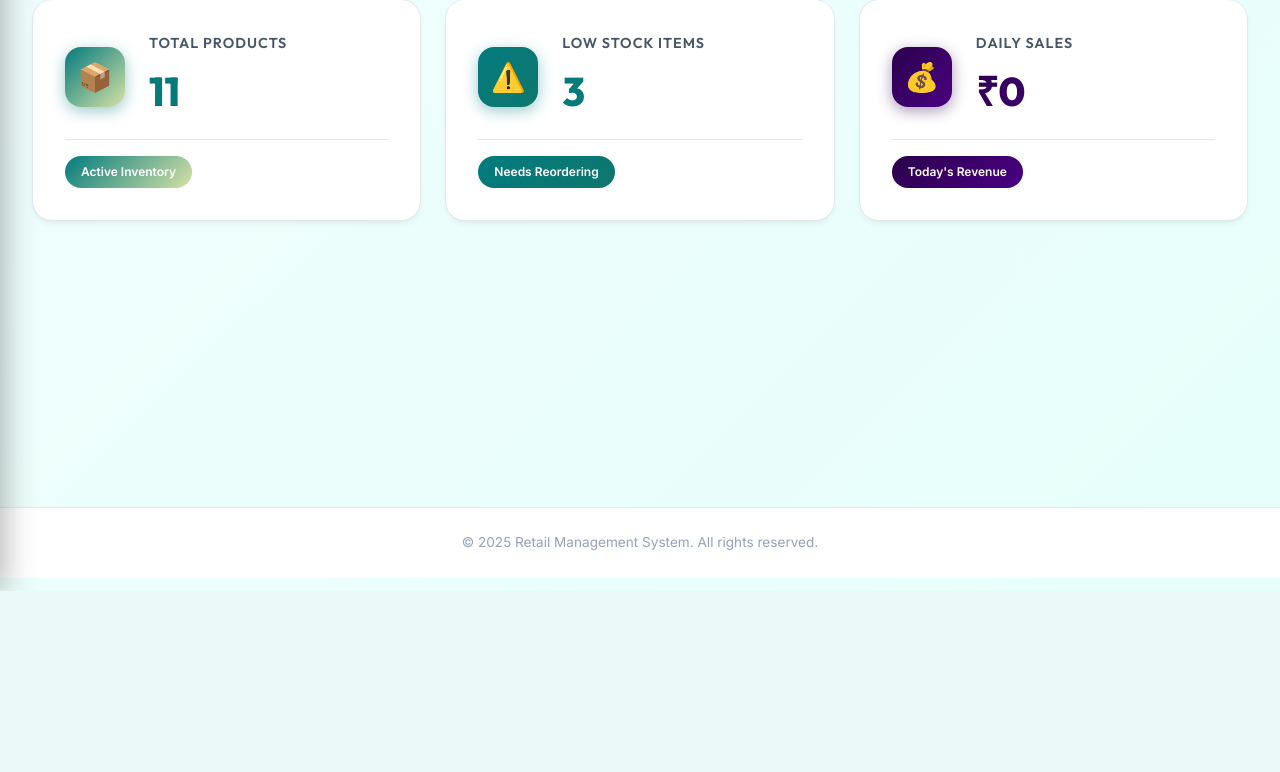
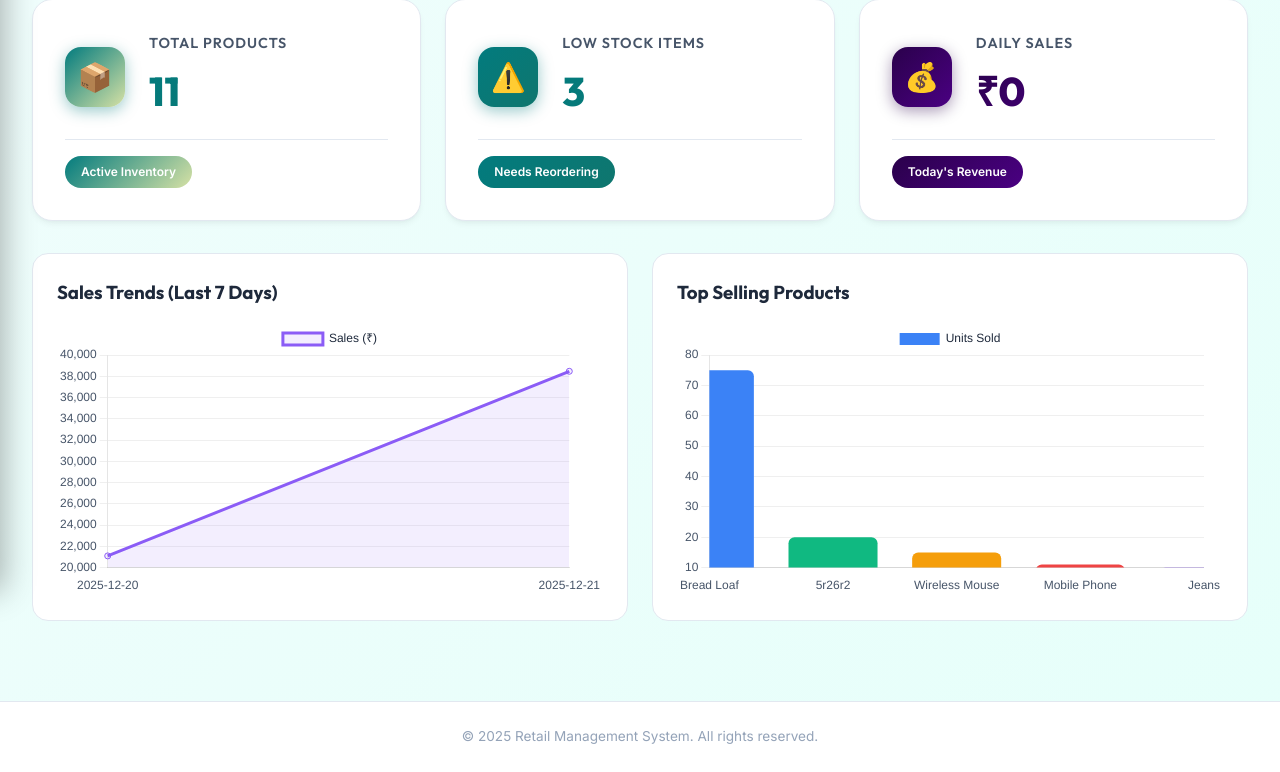
Before and after one commit to RakshitKashyap1/Retail-Management-System_Point-of-Sale, a Django app: page /inventory/dashboard/ in a window 1280 px wide. Shown: the part 209-981 px from the top of the page. Before the commit the page ends 800 px from the top, so only its background shows below. Run offline with Django 5.2, Linux system fonts and the light colour scheme; a user stored in the database is signed in; data comes from the database, SQL or seed files in the repository.

Commit message:
Add inventory analytics dashboard with charts and RBAC
Introduces a new analytics dashboard for inventory managers with sales trends and top-selling products visualized using Chart.js. Adds a dashboard analytics API endpoint, new role-based access decorators, and updates navigation to enforce RBAC for dashboard and product links. Updates templates to display analytics charts and restricts inventory access to managers and admins.

```diff
--- /dev/null
+++ b/rms_pos/core/decorators.py
@@ -0,0 +1,41 @@
+from django.contrib.auth.decorators import user_passes_test
+from django.core.exceptions import PermissionDenied
+
+def admin_required(function=None):
+    """
+    Decorator for views that checks that the user is logged in and is an admin.
+    """
+    actual_decorator = user_passes_test(
+        lambda u: u.is_active and (u.is_superuser or u.is_admin()),
+        login_url='login',
+        redirect_field_name=None
+    )
+    if function:
+        return actual_decorator(function)
+    return actual_decorator
+
+def manager_required(function=None):
+    """
+    Decorator for views that checks that the user is logged in and is a manager or admin.
+    """
+    actual_decorator = user_passes_test(
+        lambda u: u.is_active and (u.is_superuser or u.is_admin() or u.is_manager()),
+        login_url='login',
+        redirect_field_name=None
+    )
+    if function:
+        return actual_decorator(function)
+    return actual_decorator
+
+def cashier_required(function=None):
+    """
+    Decorator for views that checks that the user is logged in and is a cashier, manager, or admin.
+    """
+    actual_decorator = user_passes_test(
+        lambda u: u.is_active and (u.is_superuser or u.is_admin() or u.is_manager() or u.is_cashier()),
+        login_url='login',
+        redirect_field_name=None
+    )
+    if function:
+        return actual_decorator(function)
+    return actual_decorator
--- a/rms_pos/inventory/urls.py
+++ b/rms_pos/inventory/urls.py
@@ -3,6 +3,7 @@ from . import views
 
 urlpatterns = [
     path('dashboard/', views.dashboard, name='inventory_dashboard'),
+    path('dashboard/api/analytics/', views.dashboard_analytics_api, name='dashboard_analytics_api'),
     path('products/', views.product_list, name='product_list'),
 
     path('products/add/', views.add_product, name='add_product'),
--- a/rms_pos/inventory/views.py
+++ b/rms_pos/inventory/views.py
@@ -1,34 +1,83 @@
 from django.shortcuts import render, redirect, get_object_or_404
-from django.contrib.auth.decorators import login_required, user_passes_test
+from django.contrib.auth.decorators import login_required
 from django.contrib import messages
+from django.db.models import Sum, Count, F
+from django.db.models.functions import TruncMonth, TruncDay
+from django.utils import timezone
+from django.http import JsonResponse
 from .models import Product, Category, InventoryLog
 from .forms import ProductForm
-
-def is_manager_or_admin(user):
-    return user.is_authenticated and (user.is_manager() or user.is_admin())
+from core.decorators import manager_required
 
 @login_required
-@user_passes_test(is_manager_or_admin)
+@manager_required
 def dashboard(request):
-    from pos.models import Sale
-    from django.db.models import Sum
-    from django.utils import timezone
+    from pos.models import Sale, SaleItem
 
     today = timezone.now().date()
     daily_sales = Sale.objects.filter(created_at__date=today).aggregate(Sum('total_amount'))['total_amount__sum'] or 0
 
     total_products = Product.objects.count()
-    low_stock = Product.objects.filter(stock_quantity__lte=10).count()
+    low_stock_count = Product.objects.filter(stock_quantity__lte=10).count()
+
+    # Top Selling Products Logic for Template (optional, can be loaded via API)
+    top_selling = SaleItem.objects.values('product__name')\
+        .annotate(total_qty=Sum('quantity'))\
+        .order_by('-total_qty')[:5]
 
     context = {
         'total_products': total_products,
-        'low_stock': low_stock,
-        'daily_sales': daily_sales
+        'low_stock': low_stock_count,
+        'daily_sales': daily_sales,
+        'top_selling': top_selling
     }
     return render(request, 'inventory/dashboard.html', context)
 
 @login_required
-@user_passes_test(is_manager_or_admin)
+@manager_required
+def dashboard_analytics_api(request):
+    """API endpoint for dashboard charts"""
+    from pos.models import Sale, SaleItem
+    import datetime
+
+    # 1. Top Selling Products
+    top_products = SaleItem.objects.values('product__name')\
+        .annotate(total_qty=Sum('quantity'))\
+        .order_by('-total_qty')[:5]
+
+    top_products_data = {
+        'labels': [item['product__name'] for item in top_products],
+        'data': [item['total_qty'] for item in top_products]
+    }
+
+    # 2. Low Stock Alerts
+    low_stock_items = Product.objects.filter(stock_quantity__lte=10).values('name', 'stock_quantity')[:10]
+    low_stock_data = {
+        'labels': [item['name'] for item in low_stock_items],
+        'data': [item['stock_quantity'] for item in low_stock_items]
+    }
+
+    # 3. Seasonal Trends (Last 7 Days Sales)
+    last_7_days = timezone.now().date() - datetime.timedelta(days=7)
+    sales_trend = Sale.objects.filter(created_at__date__gte=last_7_days)\
+        .annotate(day=TruncDay('created_at'))\
+        .values('day')\
+        .annotate(total=Sum('total_amount'))\
+        .order_by('day')
+
+    sales_trend_data = {
+        'labels': [item['day'].strftime('%Y-%m-%d') for item in sales_trend],
+        'data': [float(item['total']) for item in sales_trend]
+    }
+
+    return JsonResponse({
+        'top_products': top_products_data,
+        'low_stock': low_stock_data,
+        'sales_trend': sales_trend_data
+    })
+
+@login_required
+@manager_required
 def product_list(request):
     status = request.GET.get('stock_status', 'all')
     products = Product.objects.select_related('category').all()
@@ -48,10 +97,8 @@ def product_list(request):
         'title': title
     })
 
-
-
 @login_required
-@user_passes_test(is_manager_or_admin)
+@manager_required
 def add_product(request):
     if request.method == 'POST':
         form = ProductForm(request.POST, request.FILES)
@@ -71,7 +118,7 @@ def add_product(request):
     return render(request, 'inventory/product_form.html', {'form': form, 'title': 'Add Product'})
 
 @login_required
-@user_passes_test(is_manager_or_admin)
+@manager_required
 def edit_product(request, pk):
     product = get_object_or_404(Product, pk=pk)
     if request.method == 'POST':
--- a/rms_pos/templates/base.html
+++ b/rms_pos/templates/base.html
@@ -435,6 +435,7 @@
         </div>
 
         <div class="menu-nav">
+            {% if user.is_manager or user.is_admin %}
             <a href="{% url 'inventory_dashboard' %}" class="menu-nav-link">
                 <svg xmlns="http://www.w3.org/2000/svg" viewBox="0 0 24 24" fill="none" stroke="currentColor"
                     stroke-width="2" stroke-linecap="round" stroke-linejoin="round">
@@ -454,6 +455,8 @@
                 </svg>
                 Products
             </a>
+            {% endif %}
+
             <a href="{% url 'pos_dashboard' %}" class="menu-nav-link">
                 <svg xmlns="http://www.w3.org/2000/svg" viewBox="0 0 24 24" fill="none" stroke="currentColor"
                     stroke-width="2" stroke-linecap="round" stroke-linejoin="round">
--- a/rms_pos/templates/inventory/dashboard.html
+++ b/rms_pos/templates/inventory/dashboard.html
@@ -59,4 +59,99 @@
         </div>
     </a>
 </div>
+
+<!-- Charts Section -->
+<div class="charts-container"
+    style="display: grid; grid-template-columns: repeat(auto-fit, minmax(400px, 1fr)); gap: 1.5rem; margin-top: 2rem;">
+    <!-- Sales Trend -->
+    <div class="chart-card"
+        style="background: var(--card-bg); padding: 1.5rem; border-radius: 16px; border: 1px solid var(--border-color);">
+        <h3 style="margin-bottom: 1rem; color: var(--text-primary);">Sales Trends (Last 7 Days)</h3>
+        <canvas id="salesTrendChart"></canvas>
+    </div>
+
+    <!-- Top Selling Products -->
+    <div class="chart-card"
+        style="background: var(--card-bg); padding: 1.5rem; border-radius: 16px; border: 1px solid var(--border-color);">
+        <h3 style="margin-bottom: 1rem; color: var(--text-primary);">Top Selling Products</h3>
+        <canvas id="topProductsChart"></canvas>
+    </div>
+</div>
+
+<script src="https://cdn.jsdelivr.net/npm/chart.js"></script>
+<script>
+    document.addEventListener('DOMContentLoaded', function () {
+        const ctxSales = document.getElementById('salesTrendChart').getContext('2d');
+        const ctxTop = document.getElementById('topProductsChart').getContext('2d');
+
+        // Common Chart Options
+        const commonOptions = {
+            responsive: true,
+            plugins: {
+                legend: {
+                    labels: {
+                        color: getComputedStyle(document.documentElement).getPropertyValue('--text-primary')
+                    }
+                }
+            },
+            scales: {
+                y: {
+                    grid: {
+                        color: 'rgba(100, 100, 100, 0.1)'
+                    },
+                    ticks: {
+                        color: getComputedStyle(document.documentElement).getPropertyValue('--text-secondary')
+                    }
+                },
+                x: {
+                    grid: {
+                        display: false
+                    },
+                    ticks: {
+                        color: getComputedStyle(document.documentElement).getPropertyValue('--text-secondary')
+                    }
+                }
+            }
+        };
+
+        fetch("{% url 'dashboard_analytics_api' %}")
+            .then(response => response.json())
+            .then(data => {
+                // Render Sales Trend
+                new Chart(ctxSales, {
+                    type: 'line',
+                    data: {
+                        labels: data.sales_trend.labels,
+                        datasets: [{
+                            label: 'Sales (₹)',
+                            data: data.sales_trend.data,
+                            borderColor: '#8b5cf6',
+                            backgroundColor: 'rgba(139, 92, 246, 0.1)',
+                            fill: true,
+                            tension: 0.4
+                        }]
+                    },
+                    options: commonOptions
+                });
+
+                // Render Top Products
+                new Chart(ctxTop, {
+                    type: 'bar',
+                    data: {
+                        labels: data.top_products.labels,
+                        datasets: [{
+                            label: 'Units Sold',
+                            data: data.top_products.data,
+                            backgroundColor: [
+                                '#3b82f6', '#10b981', '#f59e0b', '#ef4444', '#8b5cf6'
+                            ],
+                            borderRadius: 6
+                        }]
+                    },
+                    options: commonOptions
+                });
+            })
+            .catch(error => console.error('Error fetching analytics:', error));
+    });
+</script>
 {% endblock %}
```
Also changed, not shown: README.md.
